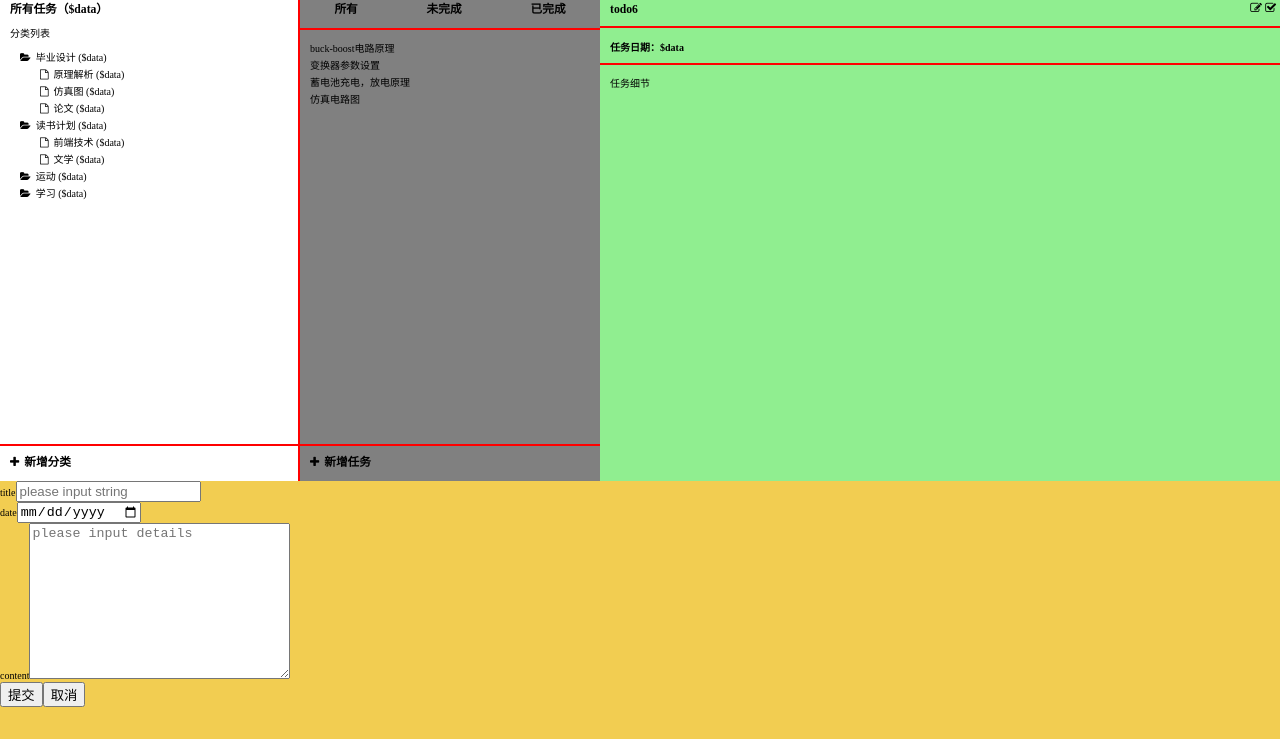
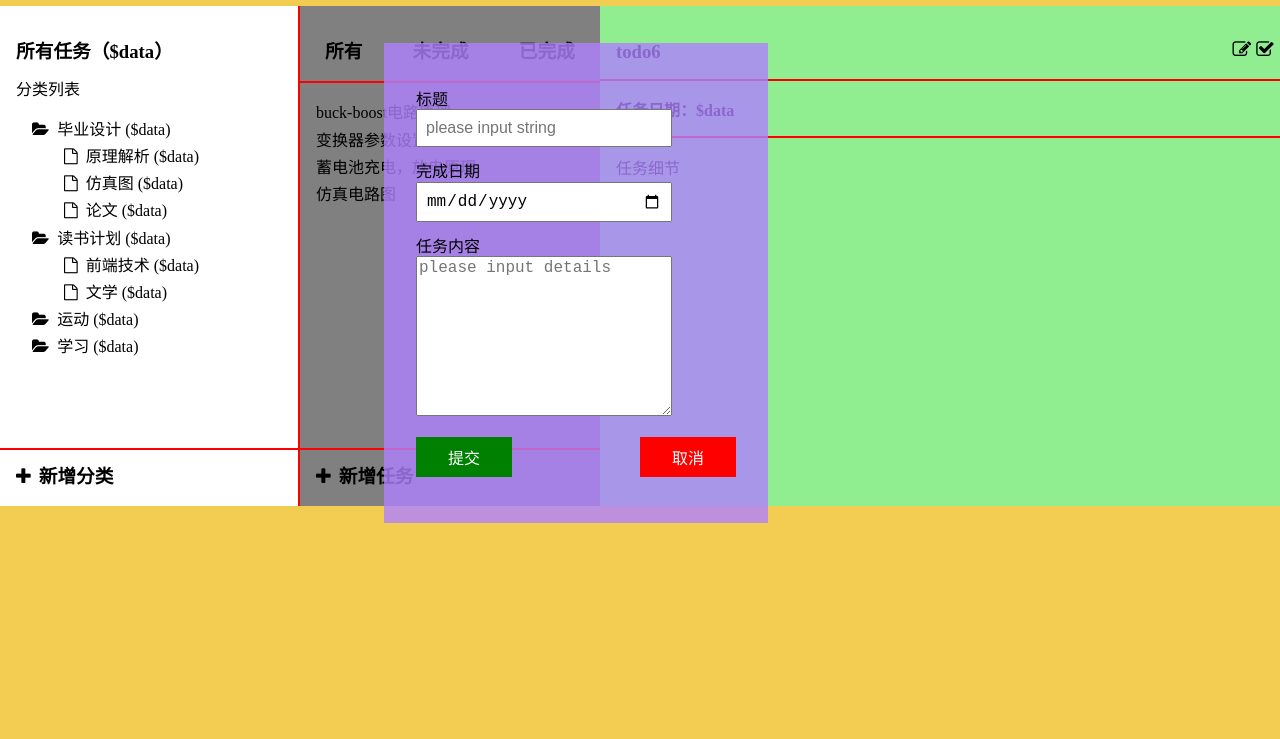
Before and after one commit to zzzhenng/todo, a website: page app/index.html in a window 1280 px wide. Shown: the part 61-800 px from the top of the page. Drawn offline with Linux system fonts and the light colour scheme.

Commit message:
add form modal style

```diff
--- a/app/js/add.js
+++ b/app/js/add.js
@@ -10,7 +10,8 @@
     ];
 
     const attributes = [
-        [{
+        [
+            {
                 'for': 'task-title'
             },
             {
@@ -19,7 +20,8 @@
                 'placeholder': 'please input string'
             }
         ],
-        [{
+        [
+            {
                 'for': 'task-deadline'
             },
             {
@@ -27,17 +29,17 @@
                 'type': 'date'
             }
         ],
-        [{
+        [
+            {
                 'for': 'task-description'
             },
             {
                 'id': 'task-description',
-                'rows': '10',
-                'cols': '30',
                 'placeholder': 'please input details'
             }
         ],
-        [{
+        [
+            {
                 'type': 'submit',
                 'id': 'task-submit',
                 'value': '提交'
@@ -50,23 +52,12 @@
         ]
     ];
 
-
-    //use to add attribute to form tags--function
-    // function addAttribute() {
-    //     for (let i = 0; i < attributes.length; i++) {
-    //         attribute = attributes[i];
-
-    //         for (var key of Object.keys(attribute)) {
-    //             tagName.setAttribute(key, attribute[key]);
-    //         }
-    //     }
-    // }
     //add `tags` and `attribute`
     for (let i = 0; i < tags.length; i++) {
 
+
+        (function addTags(nameDiv, nameLable, nameTag, tag1, tag2, tag3) {
             //use to add 'div' and inner tags--function
-    (function addTags(nameDiv, nameLable, nameTag, tag1, tag2, tag3) {
-        // console.log(tag1 + ' ' + typeof(tag1));
             nameDiv = document.createElement(tag1);
             addEle.appendChild(nameDiv);
             nameLable = document.createElement(tag2);
@@ -74,6 +65,7 @@
             nameDiv.appendChild(nameLable);
             nameDiv.appendChild(nameTag);
 
+            //add attribute to tags
             let ele = [nameLable, nameTag];
 
             for (let j = 0; j < attributes[i].length; j++) {
@@ -92,12 +84,12 @@
 
 
     var labelEles = document.getElementsByTagName('label');
-    var labelContent = ['title', 'date', 'content'];
+    var labelContent = ['标题', '完成日期', '任务内容'];
     for (let i = 0; i < labelEles.length; i++) {
         labelEle = labelEles[i];
         console.log(labelEle);
         labelEle.innerHTML = labelContent[i];
-    // }
+
     }
 
 
--- a/app/scss/abstracts/_variables.scss
+++ b/app/scss/abstracts/_variables.scss
@@ -1,4 +1,4 @@
 //body
 $body-bg-cl: rgb(242,205,81);
 
-$task-width: 30rem;
+$task-width: 300px;
--- a/app/scss/base/_reset.scss
+++ b/app/scss/base/_reset.scss
@@ -2,7 +2,7 @@
   box-sizing: border-box;
 }
 html {
-  font-size: 62.5%;
+  font-size: 16px;
 }
 body {
   margin: 0;
--- /dev/null
+++ b/app/scss/components/_modalform.scss
@@ -0,0 +1,52 @@
+form {
+  position: fixed;
+  z-index: 1;
+  left: 30%;
+  top: 13%;
+  width: 30%;
+  min-height: 60%;
+  background-color: rgba(174,129,255,0.8);
+
+  padding: 2rem;
+  font-size: 1rem;
+
+  label {
+    display: block;
+  }
+  input {
+    width: 80%;
+    padding: .5rem;
+    font-size: 1rem;
+    // margin-left: 2rem;
+  }
+  div {
+    padding-top: 5%;
+    margin: auto;
+  }
+
+  #task-description {
+    width: 80%;
+    min-height: 10rem;
+    font-size: 1rem;
+  }
+
+  div:last-child {
+    display: flex;
+    // width: 50%;
+    justify-content: space-between;
+  }
+  input[type=submit] {
+    width: 30%;
+    border: none;
+    padding: .5rem;
+    color: white;
+  }
+  #task-submit {
+    background-color: green;
+  }
+  #task-cancer {
+    background-color: red;
+  }
+
+
+}
--- a/app/scss/main.scss
+++ b/app/scss/main.scss
@@ -14,3 +14,4 @@
 
 //components
 @import 'components/button';
+@import 'components/modalform';
```
Also changed, not shown: app/css/main.css. Lines whose indentation alone changed are shown as unchanged.
